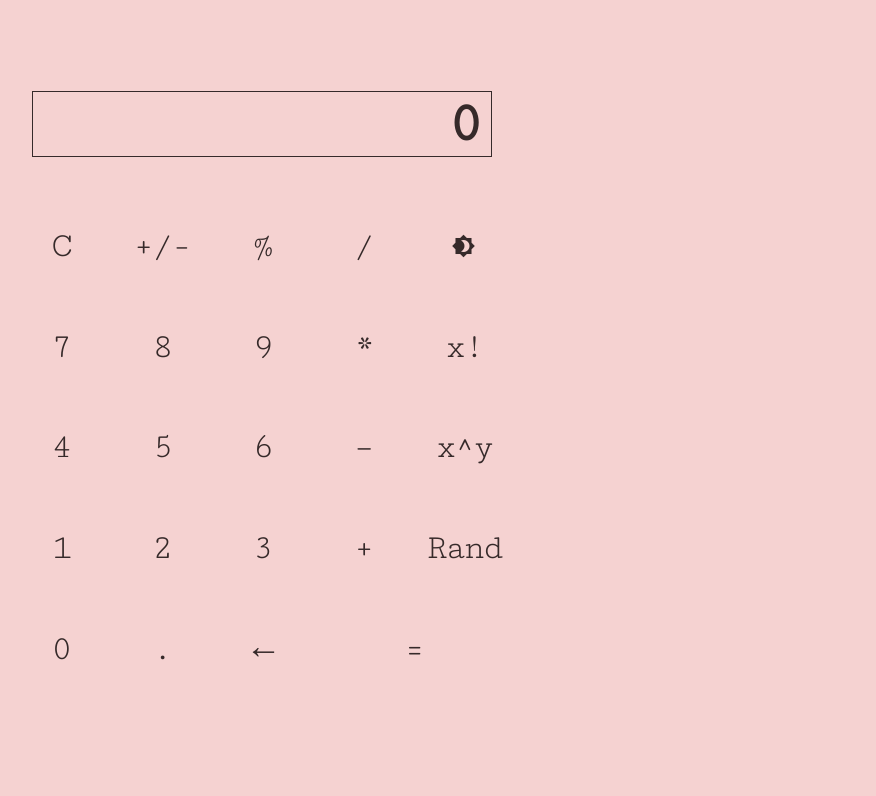
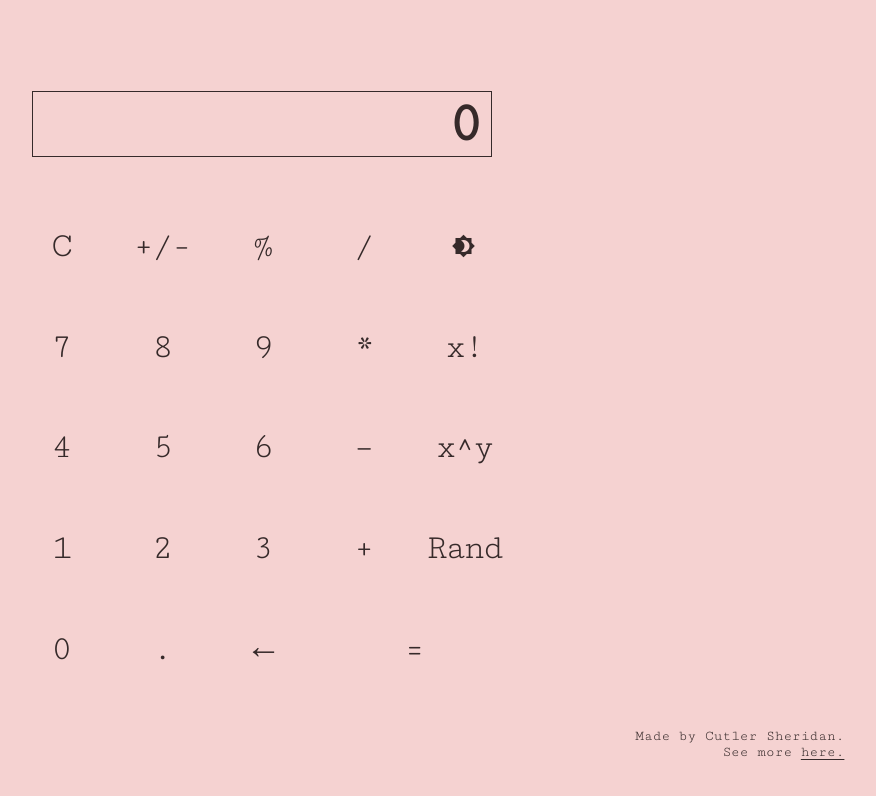
Before and after one commit to CutlerSheridan/calculator, a plain HTML site: page index.html in a window 1280 px wide. Shown: the whole page, without its empty margins (378-1254 px from the left). Drawn offline with Linux system fonts and the light colour scheme; a web font is replaced by a local one.

Commit message:
Add footer

```diff
--- a/index.html
+++ b/index.html
@@ -30,9 +30,14 @@
             <button class="calc-btn btn-two-step" value="^">x^y</button>
             <button class="calc-btn btn-two-step" value="+">+</button>
             <button class="calc-btn btn-one-step" value="rand">Rand</button>
-
             <button class="calc-btn btn-one-step" id="equals" value="=">=</button>
         </div>
     </div>
+
+    <footer>
+        <div class="footer-text">
+            Made by Cutler Sheridan.<br>See more <a href="https://cutlersheridan.github.io/portfolio/">here.</a>
+        </div>
+    </footer>
     <script src="scripts/main.js"></script>
 </body>
--- a/scripts/main.js
+++ b/scripts/main.js
@@ -256,7 +256,7 @@ function toggleDarkMode() {
     };
     let colorsToUse;
     if (rootStyle.getPropertyValue("--clr-background") === lightColors.background) {
-        colorsToUse = darkColors;//Object.assign({}, darkColors);
+        colorsToUse = darkColors;//alt option: Object.assign({}, darkColors);
     } else {
         colorsToUse = Object.assign({}, lightColors);
     }
--- a/styles/style.css
+++ b/styles/style.css
@@ -121,3 +121,26 @@ button:active {
     grid-area: -1 / -1 / -2 / -3;
 }
 /*BUTTONS ENDS*/
+
+/*--FOOTER START--*/
+footer {
+    position: relative;
+    top: -7rem;
+    padding: 2rem 3rem;
+    font-size: 1.1rem;
+    text-align: right;
+}
+@media (min-width: 400px) {
+    footer {
+        padding: 2rem 4rem;
+        font-size: 1rem;
+    }
+}
+.footer-text {
+    color: var(--clr-pri);
+}
+a {
+    color: var(--clr-pri);
+    text-underline-offset: .23rem;
+}
+/*--FOOTER END--*/
```
Also changed, not shown: 1 other file.
